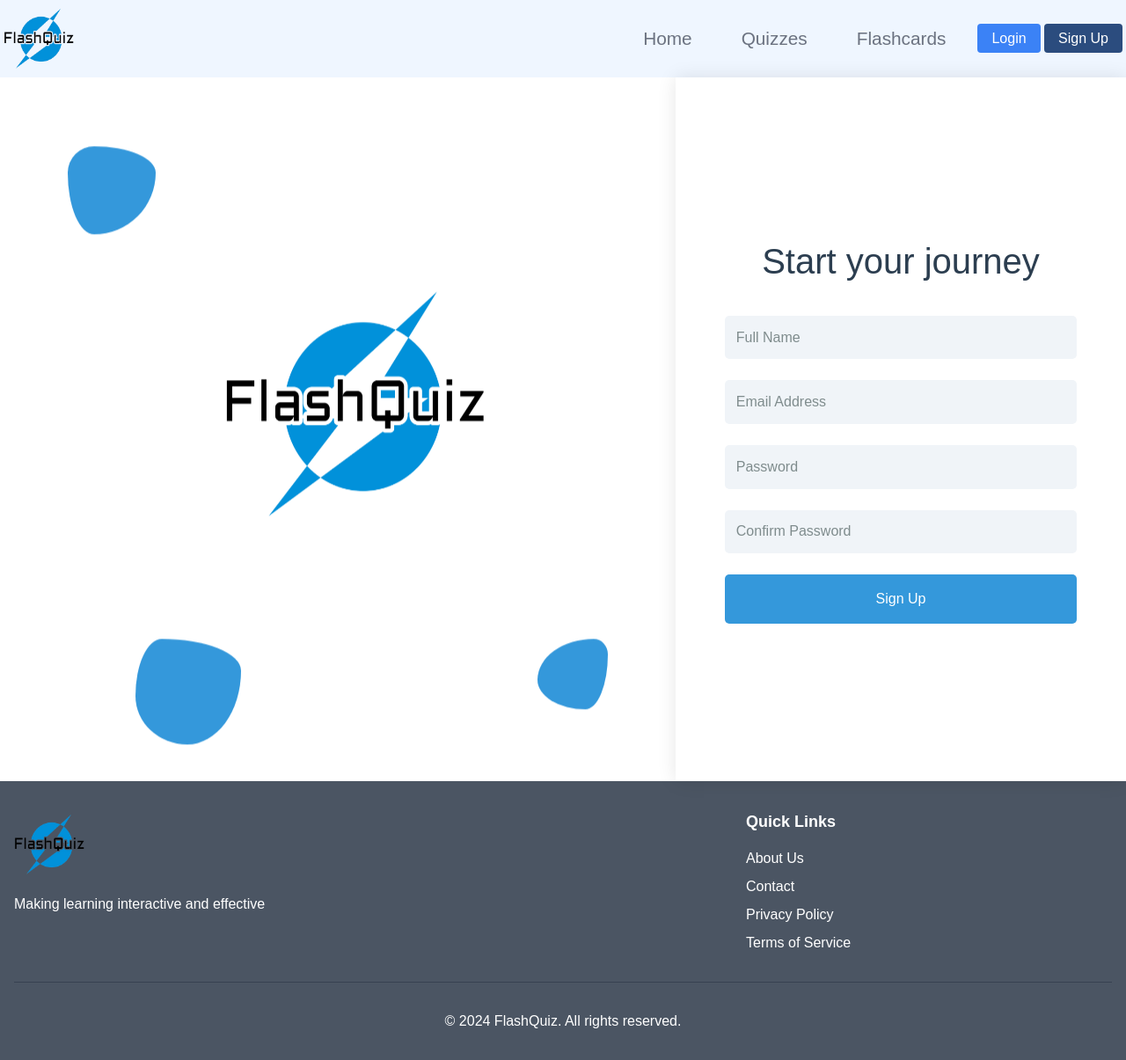
After one commit to Omar-Elsendiony/FlashQuiz, a Flask app: template templates/signup.html in a window 1280 px wide. The commit adds this page. Shown: the whole page at 88% size. Run offline with Flask 3, Linux system fonts and the light colour scheme; the template is opened without the code that fills it, so the values that code supplies are empty.

Commit message:
sign up features

```diff
--- a/app.py
+++ b/app.py
@@ -31,8 +31,8 @@ from models.question import Question
 from models.option import Option
 from models.user import User
 
-from flask_login import LoginManager, login_required, current_user
-
+from werkzeug.security import generate_password_hash, check_password_hash
+from flask_login import login_user, logout_user, login_required, current_user, LoginManager
 ##########################################################################################
 
 classes = {"BaseModel": BaseModel, "User": User}
@@ -138,7 +138,114 @@ def create_quiz():
     return render_template('create_quiz.html', categories=categories)
 
 
+@app.route('/view_quiz/<int:quiz_id>', methods=['GET'])
+def view_quiz():
+    return render_template('create_quiz.html')
 
+@app.route('/view_quizzes', methods=['GET'])
+def view_quizzes():
+    quizzes = Quiz.query.all()
+    return render_template('view_quizzes.html', quizzes=quizzes)
+
+
+@app.route('/view_flashcards', methods=['GET'])
+def view_flashcards():
+    flashcards = Flashcard.query.all()
+    return render_template('view_flashcards.html', flashcards=flashcards)
+
+@app.route('/create-flashcard', methods=['GET', 'POST'])
+def create_flashcard():
+    if request.method == 'POST':
+        question = request.form['question']
+        answer = request.form['answer']
+
+        flashcard = Flashcard(question=question, answer=answer, creator=current_user)
+        db.session.add(flashcard)
+        db.session.commit()
+        flash('Flashcard created successfully!', 'success')
+        return redirect(url_for('view_flashcards'))
+
+    return render_template('create_flashcard.html')
+
+
+
+@app.route('/sign_up', methods=['GET', 'POST'])
+def sign_up():
+    if request.method == 'POST':
+        username = request.form.get('username')
+        email = request.form.get('email')
+        password = request.form.get('password')
+        confirm_password = request.form.get('confirm_password')
+
+        # Input validation
+        if not username or not email or not password:
+            flash('All fields are required', 'error')
+            return redirect(url_for('signup'))
+
+        if password != confirm_password:
+            flash('Passwords do not match', 'error')
+            return redirect(url_for('signup'))
+
+        # Check if user already exists
+        existing_user = User.query.filter_by(username=username).first()
+        if existing_user:
+            flash('Username already exists', 'error')
+            return redirect(url_for('signup'))
+
+        existing_email = User.query.filter_by(email=email).first()
+        if existing_email:
+            flash('Email already registered', 'error')
+            return redirect(url_for('signup'))
+
+        # Create new user
+        new_user = User(
+            username=username,
+            email=email,
+            password_hash=generate_password_hash(password, method='scrypt')
+        )
+
+        try:
+            db.session.add(new_user)
+            db.session.commit()
+            flash('Registration successful! Please login.', 'success')
+            return redirect(url_for('login'))
+        except Exception as e:
+            db.session.rollback()
+            flash('An error occurred during registration', 'error')
+            return redirect(url_for('signup'))
+
+    return render_template('signup.html')
+
+@app.route('/login', methods=['GET', 'POST'])
+def login():
+    if current_user.is_authenticated:
+        return redirect(url_for('index'))
+
+    if request.method == 'POST':
+        username = request.form.get('username')
+        password = request.form.get('password')
+        remember = True if request.form.get('remember') else False
+
+        user = User.query.filter_by(username=username).first()
+
+        if not user or not check_password_hash(user.password_hash, password):
+            flash('Please check your login details and try again.', 'error')
+            return redirect(url_for('login'))
+
+        login_user(user, remember=remember)
+        next_page = request.args.get('next')
+        return redirect(next_page if next_page else url_for('index'))
+
+    return render_template('login.html')
+
+
+
+@app.route('/logout')
+@login_required
+def logout():
+    logout_user()
+    flash('You have been logged out.', 'success')
+    return redirect(url_for('index'))
 
 
 if __name__ == "__main__":
--- a/templates/base.html
+++ b/templates/base.html
@@ -92,17 +92,84 @@
         .menu-list li:hover .menu-sub-list {
             display: block;
         }
+
+
+        .menu-item {
+            position: relative;
+        }
+
+        .menu-item .menu-icons {
+            color: #6b7280;
+            transition: color 0.3s;
+            border-bottom: 2px solid transparent;
+        }
+
+        .menu-item:hover .menu-icons {
+            color: #1e40af;
+            border-bottom-color: #1e40af;
+        }
+
+        .desktop-submenu {
+            display: none;
+            position: absolute;
+            background-color: #fff;
+            border: 1px solid #e5e7eb;
+            border-radius: 0.25rem;
+            box-shadow: 0 10px 15px -3px rgba(0, 0, 0, 0.1), 0 4px 6px -2px rgba(0, 0, 0, 0.05);
+            padding: 0.75rem;
+            z-index: 10;
+        }
+
+        .menu-item:hover .desktop-submenu {
+        display: block;
+        }
+
+        .desktop-submenu a {
+            display: block;
+            color: #4b5563;
+            transition: color 0.3s;
+        }
+
+        .desktop-submenu a:hover {
+            color: #1e40af;
+        }
+
+        .login-btn {
+            background-color: var(--accent-blue);
+            color: white;
+            padding: 8px 16px;
+            border-radius: 4px;
+            transition: background-color 0.3s;
+        }
+
+        .login-btn:hover {
+            background-color: #2563eb;
+        }
+
+        .signup-btn {
+            background-color: var(--secondary-blue);
+            color: white;
+            padding: 8px 16px;
+            border-radius: 4px;
+            transition: background-color 0.3s;
+        }
+
+        .signup-btn:hover {
+            background-color: #4b6fa9;
+        }
     </style>
     {% block head %}{% endblock %}
 
 </head>
 <body class="bg-gray-50">
-    <nav class="bg-white shadow-lg">
+    <nav class="bg-blue-50 shadow-lg">
         <div class="max-w-7xl mx-auto">
             <div class="flex justify-between items-center py-1 px-1 relative">
                 <div class="flex items-center">
-                    <img src="{{ url_for('static', filename='images/flashquiz-logo.png')}}" alt="FlashQuiz" class="logo">
-                </div>
+                    <a href="{{ url_for('index') }}">
+                        <img src="{{ url_for('static', filename='images/flashquiz-logo-no-background.png')}}" alt="FlashQuiz" class="logo">
+                    </a>
+                    </div>
                 <!-- Desktop Menu -->
                 <div class="hidden md:flex items-center space-x-4 relative">
                     <div class="menu-item relative">
@@ -111,16 +178,32 @@
                     <div class="menu-item relative">
                         <a href="#" class="menu-icons text-gray-600 hover:text-gray-900">Quizzes</a>
                         <div class="desktop-submenu">
-                            <a href="#">Create Quiz</a>
-                            <a href="#">View Quiz</a>
+                            {% if current_user.is_authenticated %}
+                            <a href="{{ url_for('create_quiz') }}">Create Quiz</a>
+                            {% else %}
+                            <a href="{{ url_for('login') }}">Create Quiz</a>
+                            {% endif %}
+                            <a href="{{ url_for('view_quizzes') }}">View Quiz</a>
                         </div>
                     </div>
                     <div class="menu-item relative">
                         <a href="#" class="menu-icons text-gray-600 hover:text-gray-900">Flashcards</a>
                         <div class="desktop-submenu">
-                            <a href="#">Create Flashcards</a>
-                            <a href="#">View Flashcards</a>
+                            {% if current_user.is_authenticated %}
+                            <a href="{{ url_for('create_flashcards') }}">Create Flashcards</a>
+                            {% else %}
+                            <a href="{{ url_for('login') }}">Create Flashcards</a>
+                            {% endif %}
+                            <a href="{{ url_for('view_flashcards') }}">View Flashcards</a>
                         </div>
+                    </div>
+                    <div class="menu-item relative">
+                        {% if current_user.is_authenticated %}
+                        <a href="{{ url_for('logout') }}" class="menu-icons text-gray-600 hover:text-gray-900">Logout</a>
+                        {% else %}
+                        <a href="{{ url_for('login') }}" class="login-btn">Login</a>
+                        <a href="{{ url_for('sign_up') }}" class="signup-btn">Sign Up</a>
+                        {% endif %}
                     </div>
                 </div>
 
@@ -137,18 +220,31 @@
                         <li>
                             <a href="#" class="text-gray-600 hover:text-gray-900">Quiz</a>
                             <ul class="menu-sub-list">
-                                <li><a href="#" class="text-gray-600 hover:text-gray-900">Create Quiz</a></li>
-                                <li><a href="#" class="text-gray-600 hover:text-gray-900">View Quiz</a></li>
+                                {% if current_user.is_authenticated %}
+                                <li><a href="{{ url_for('create_quiz') }}" class="text-gray-600 hover:text-gray-900">Create Quiz</a></li>
+                                {% else %}
+                                <li><a href="{{ url_for('login') }}" class="text-gray-600 hover:text-gray-900">Create Quiz</a></li>
+                                {% endif %}
+                                <li><a href="{{ url_for('view_quizzes') }}" class="text-gray-600 hover:text-gray-900">View Quiz</a></li>
                             </ul>
                         </li>
                         <li>
                             <a href="#" class="text-gray-600 hover:text-gray-900">Flashcards</a>
                             <ul class="menu-sub-list">
-                                <li><a href="#" class="text-gray-600 hover:text-gray-900">Create Flashcards</a></li>
-                                <li><a href="#" class="text-gray-600 hover:text-gray-900">View Flashcards</a></li>
+                                {% if current_user.is_authenticated %}
+                                <li><a href="{{ url_for('create_flashcards') }}" class="text-gray-600 hover:text-gray-900">Create Flashcards</a></li>
+                                {% else %}
+                                <li><a href="{{ url_for('login') }}" class="text-gray-600 hover:text-gray-900">Create Flashcards</a></li>
+                                {% endif %}
+                                <li><a href="{{ url_for('view_flashcards') }}" class="text-gray-600 hover:text-gray-900">View Flashcards</a></li>
                             </ul>
                         </li>
-                        <li><a href="#" class="text-gray-600 hover:text-gray-900">View Flashcards</a></li>
+                        {% if current_user.is_authenticated %}
+                        <li><a href="{{ url_for('logout') }}" class="text-gray-600 hover:text-gray-900">Logout</a></li>
+                        {% else %}
+                        <li><a href="{{ url_for('login') }}" class="login-btn">Login</a></li>
+                        <li><a href="{{ url_for('sign_up') }}" class="signup-btn">Sign Up</a></li>
+                        {% endif %}
                     </ul>
                 </div>
 
@@ -165,7 +261,7 @@
 
     {% block content %}{% endblock %}
 
-    <footer class="bg-gray-500 text-white py-8">
+    <footer class="bg-gray-600 text-white py-8">
         <div class="max-w-7xl mx-auto px-4">
             <div class="flex flex-wrap justify-between">
                 <div class="w-full md:w-1/3 mb-6 md:mb-0">
--- /dev/null
+++ b/templates/signup.html
@@ -0,0 +1,277 @@
+{% extends 'base.html' %}
+
+{% block head %}
+<style>
+    * {
+        margin: 0;
+        padding: 0;
+        box-sizing: border-box;
+    }
+
+    @import url('https://fonts.googleapis.com/css2?family=Poppins:wght@300;400;600&display=swap');
+
+    @media screen and (max-width: 1000px) {
+        .image-section {
+            display: none;
+        }
+
+        .form-section {
+            width: 100% !important;
+        }
+
+    }
+
+    .container {
+        max-width: none;
+    }
+    body,
+    html {
+        margin: 0;
+        padding: 0;
+        height: 100%;
+        font-family: 'Poppins', sans-serif;
+        /* background-color: #f0f4f8; */
+        color: #34495e;
+        /* overflow: hidden; */
+    }
+
+    .container {
+        display: flex;
+        height: 100%;
+    }
+
+    .form-section {
+        width: 40%;
+        background-color: #ffffff;
+        display: flex;
+        flex-direction: column;
+        justify-content: center;
+        align-items: center;
+        padding: 2rem;
+        box-sizing: border-box;
+        box-shadow: 0 0 20px rgba(0, 0, 0, 0.1);
+    }
+
+    .image-section {
+        width: 60%;
+        background-size: cover;
+        background-position: center;
+        position: relative;
+    }
+
+    .overlay {
+        position: absolute;
+        top: 0;
+        left: 0;
+        right: 0;
+        bottom: 0;
+        /* background-color: rgba(52, 152, 219, 0.2); */
+    }
+
+    h1 {
+        font-size: 2.5rem;
+        margin-bottom: 2rem;
+        text-align: center;
+        color: #2c3e50;
+    }
+
+    form {
+        width: 100%;
+        max-width: 400px;
+    }
+
+    .input-group {
+        margin-bottom: 1.5rem;
+        position: relative;
+    }
+
+    input {
+        width: 100%;
+        padding: 0.8rem;
+        background-color: #f0f4f8;
+        border: none;
+        border-radius: 5px;
+        color: #34495e;
+        font-size: 1rem;
+        transition: all 0.3s ease;
+    }
+
+    input:focus {
+        outline: none;
+        box-shadow: 0 0 0 2px #3498db;
+    }
+
+    label {
+        position: absolute;
+        left: 0.8rem;
+        top: 0.8rem;
+        transition: all 0.3s ease;
+        pointer-events: none;
+        color: #7f8c8d;
+    }
+
+    input:focus+label,
+    input:not(:placeholder-shown)+label {
+        top: -1.2rem;
+        left: 0;
+        font-size: 0.8rem;
+        color: #3498db;
+    }
+
+    button {
+        width: 100%;
+        padding: 1rem;
+        background-color: #3498db;
+        color: #fff;
+        border: none;
+        border-radius: 5px;
+        font-size: 1rem;
+        cursor: pointer;
+        transition: all 0.3s ease;
+    }
+
+    button:hover {
+        background-color: #2980b9;
+    }
+
+    .success-message {
+        position: absolute;
+        top: 50%;
+        left: 50%;
+        transform: translate(-50%, -50%);
+        text-align: center;
+        opacity: 0;
+        transition: opacity 0.5s ease;
+        color: #ffffff;
+        background-color: rgba(52, 152, 219, 0.9);
+        padding: 2rem;
+        border-radius: 10px;
+    }
+
+    .floating-shape {
+        position: absolute;
+        /* opacity: 0.1; */
+        background-color: #3498db;
+        animation: float 6s ease-in-out infinite;
+    }
+
+    .logo-sign-up {
+        position: absolute;
+        top: 28%;
+        left: 33%;
+        transform: translate(-250%, -250%);
+        width: 300px;
+        height: 300px;
+    }
+
+    @keyframes float {
+        0% {
+            transform: translateY(0px);
+        }
+
+        50% {
+            transform: translateY(-20px);
+        }
+
+        100% {
+            transform: translateY(0px);
+        }
+    }
+
+    .shape1 {
+        top: 10%;
+        left: 10%;
+        width: 100px;
+        height: 100px;
+        border-radius: 30% 70% 70% 30% / 30% 30% 70% 70%;
+    }
+
+    .shape2 {
+        top: 80%;
+        right: 10%;
+        width: 80px;
+        height: 80px;
+        border-radius: 80% 20% 32% 68% / 58% 22% 78% 42%;
+    }
+
+    .shape3 {
+        bottom: 5%;
+        left: 20%;
+        width: 120px;
+        height: 120px;
+        border-radius: 25% 75% 51% 49% / 54% 30% 70% 46%;
+    }
+
+    main{
+        display: flex;
+        justify-content: center;
+        align-items: center;
+        height: 100vh;
+        background-color: white;
+    }
+</style>
+{% endblock %}
+
+{% block content %}
+<main>
+    <div class="container">
+        <div class="image-section">
+            <div class="overlay"></div>
+            <div class="floating-shape shape1"></div>
+            <div class="floating-shape shape2"></div>
+            <div class="floating-shape shape3"></div>
+            <img class="floating-shape logo-sign-up" src="{{ url_for('static', filename='images/flashquiz-logo.png')}}" />
+            <div id="success-message" class="success-message">
+                <h2>Welcome aboard!</h2>
+                <p>Your journey with us begins now.</p>
+            </div>
+        </div>
+
+        <div class="form-section">
+            <h1>Start your journey</h1>
+            <form id="signup-form">
+                <div class="input-group">
+                    <input type="text" id="name" placeholder=" " required />
+                    <label for="name">Full Name</label>
+                </div>
+                <div class="input-group">
+                    <input type="email" id="email" placeholder=" " required />
+                    <label for="email">Email Address</label>
+                </div>
+                <div class="input-group">
+                    <input type="password" id="password" placeholder=" " required />
+                    <label for="password">Password</label>
+                </div>
+                <div class="input-group">
+                    <input type="password" id="confirm-password" placeholder=" " required />
+                    <label for="confirm-password">Confirm Password</label>
+                </div>
+                <button type="submit">Sign Up</button>
+            </form>
+        </div>
+    </div>
+
+    <script>
+        document.getElementById('signup-form').addEventListener('submit', function(e) {
+            e.preventDefault()
+            var password = document.getElementById('password').value
+            var confirmPassword = document.getElementById('confirm-password').value
+            if (password !== confirmPassword) {
+                alert("Passwords don't match. Please try again.")
+                return
+            }
+            var button = this.querySelector('button')
+            var successMessage = document.getElementById('success-message')
+            button.textContent = 'Joining...'
+            button.disabled = true
+            setTimeout(function() {
+                document.querySelector('.form-section').style.transform = 'translateX(100%)'
+                document.querySelector('.form-section').style.transition = 'transform 1s ease-in-out'
+                document.querySelector('.image-section').style.transform = 'translateX(30%)'
+                document.querySelector('.image-section').style.transition = 'transform 1s ease-in-out'
+                successMessage.style.opacity = '1'
+            }, 1500)
+        })
+    </script>
+</main>
+{% endblock %}
```
Also changed, not shown: models/user.py (+11 -0 lines), templates/sign-up.html (+13 -11 lines).
